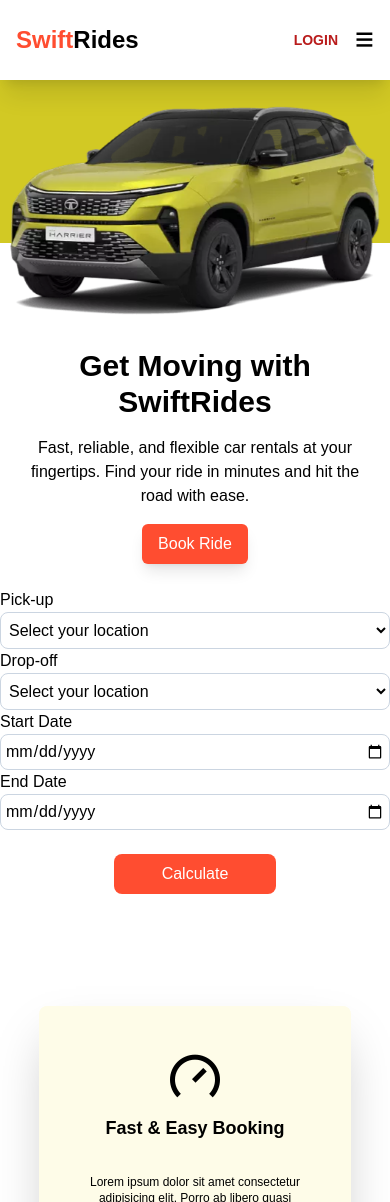
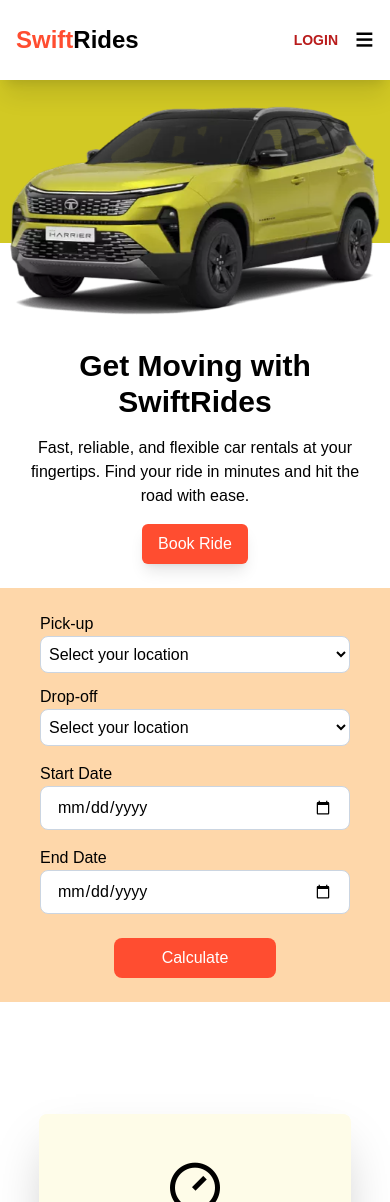
Before and after one commit to Aleksandre-jachvadze/Cars-company-website, a React (Vite) app: page / in a window 390 px wide. Shown: the top 1202 px of the page. Built offline with nearby package versions, Linux system fonts and the light colour scheme.

Commit message:
Update Book.jsx

```diff
--- a/src/Components/Book.jsx
+++ b/src/Components/Book.jsx
@@ -10,9 +10,13 @@
     if (startDate && endDate) {
       const start = new Date(startDate);
       const end = new Date(endDate);
+      if (end >= start) {
         const diffTime = Math.abs(end - start);
         const diffDays = Math.ceil(diffTime / (1000 * 60 * 60 * 24));
         setDays(diffDays);
+      } else {
+        setDays(0);
+      }
     } else {
       setDays(0);
     }
@@ -20,20 +24,25 @@
 
   return (
     <>
+      <div className="bg-orange-200 px-10 py-6 h-auto lg:w-11/12 lg:mx-auto lg:rounded-lg">
+        <div className="grid grid-cols-1 gap-3 md:grid-cols-2 lg:grid-cols-5">
+          {/* Pick-up Location */}
           <div className="flex flex-col">
             <label className="md:text-lg">Pick-up</label>
             <select className="bg-white border border-slate-300 py-2 px-1 md:py-3 md:px-4 rounded-lg">
               <option>Select your location</option>
               <option value="Yerevan">Yerevan (Armenia)</option>
-    <option value="Gyumri">Abkhazia (Georgia)</option>
+              <option value="Gyumri">Gyumri (Armenia)</option>
               <option value="Baku">Baku (Azerbaijan)</option>
               <option value="Ganja">Ganja (Azerbaijan)</option>
               <option value="Istanbul">Istanbul (Turkey)</option>
               <option value="Ankara">Ankara (Turkey)</option>
               <option value="Moscow">Moscow (Russia)</option>
-    <option value="Sochi">Sochi (Georgia)</option>
+              <option value="Sochi">Sochi (Russia)</option>
             </select>
           </div>
+
+          {/* Drop-off Location */}
           <div className="flex flex-col">
             <label className="md:text-lg">Drop-off</label>
             <select className="bg-white border border-slate-300 py-2 px-1 md:py-3 md:px-4 rounded-lg">
@@ -48,10 +57,14 @@
               <option value="Telavi">Telavi</option>
             </select>
           </div>
+        </div>
+
+        {/* Date Selection */}
+        <div className="grid grid-cols-1 md:grid-cols-2 gap-4 mt-4">
           <div className="flex flex-col">
             <label className="md:text-lg">Start Date</label>
             <input
-              className="bg-white border border-slate-300 py-1 px-1 md:py-2 md:px-4 rounded-lg"
+              className="bg-white border border-slate-300 py-2 px-4 rounded-lg"
               type="date"
               value={startDate}
               onChange={(e) => setStartDate(e.target.value)}
@@ -61,34 +74,34 @@
           <div className="flex flex-col">
             <label className="md:text-lg">End Date</label>
             <input
-              className="bg-white border border-slate-300 py-1 px-1 md:py-2 md:px-4 rounded-lg"
+              className="bg-white border border-slate-300 py-2 px-4 rounded-lg"
               type="date"
               value={endDate}
               onChange={(e) => setEndDate(e.target.value)}
             />
           </div>
-          <div className="md:grid md:col-span-2 lg:grid lg:col-span-1">
-            <div className="flex justify-center">
+        </div>
+
+        {/* Calculate Button */}
+        <div className="flex justify-center mt-6">
           <button
-                className="bg-[#ff4d30] hover:bg-[#f01a1a] text-white mt-6 px-12 py-2 border-none rounded-lg"
+            className="bg-[#ff4d30] hover:bg-[#f01a1a] text-white px-12 py-2 border-none rounded-lg"
             onClick={calculateDays}
           >
             Calculate
           </button>
         </div>
-          </div>
+
+        {/* Display Total Days */}
         {days > 0 && (
           <div className="flex justify-center mt-4">
             <p className="font-semibold">Total Days: {days}</p>
           </div>
         )}
+      </div>
+
       {/* Passing the days, startDate, and endDate to Fleet */}
-      <Fleet
-        className="hidden"
-        days={days}
-        startDate={startDate}
-        endDate={endDate}
-      />
+      <Fleet className="hidden" days={days} startDate={startDate} endDate={endDate} />
     </>
   );
 };
```
Lines whose indentation alone changed are shown as unchanged.
